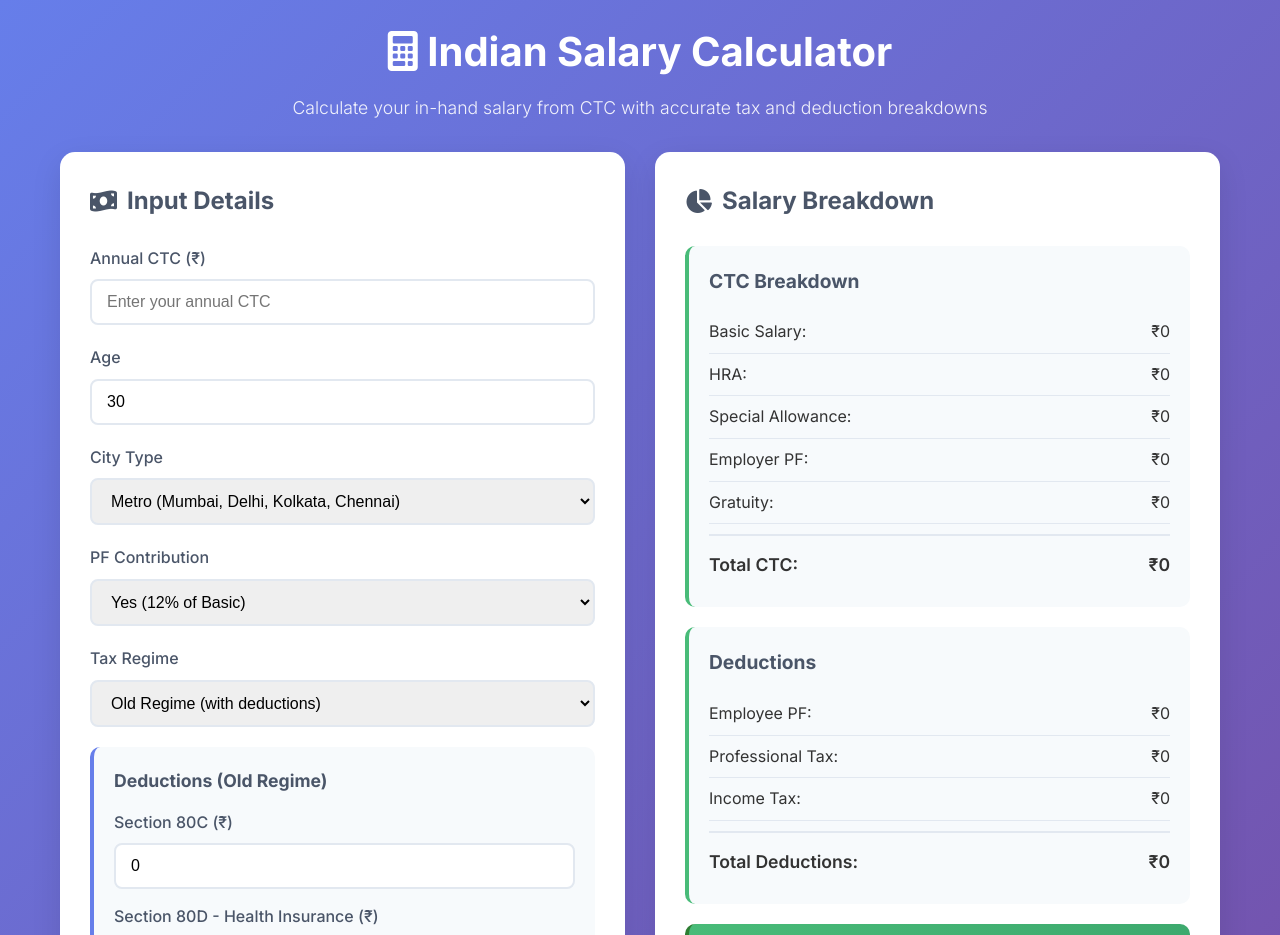
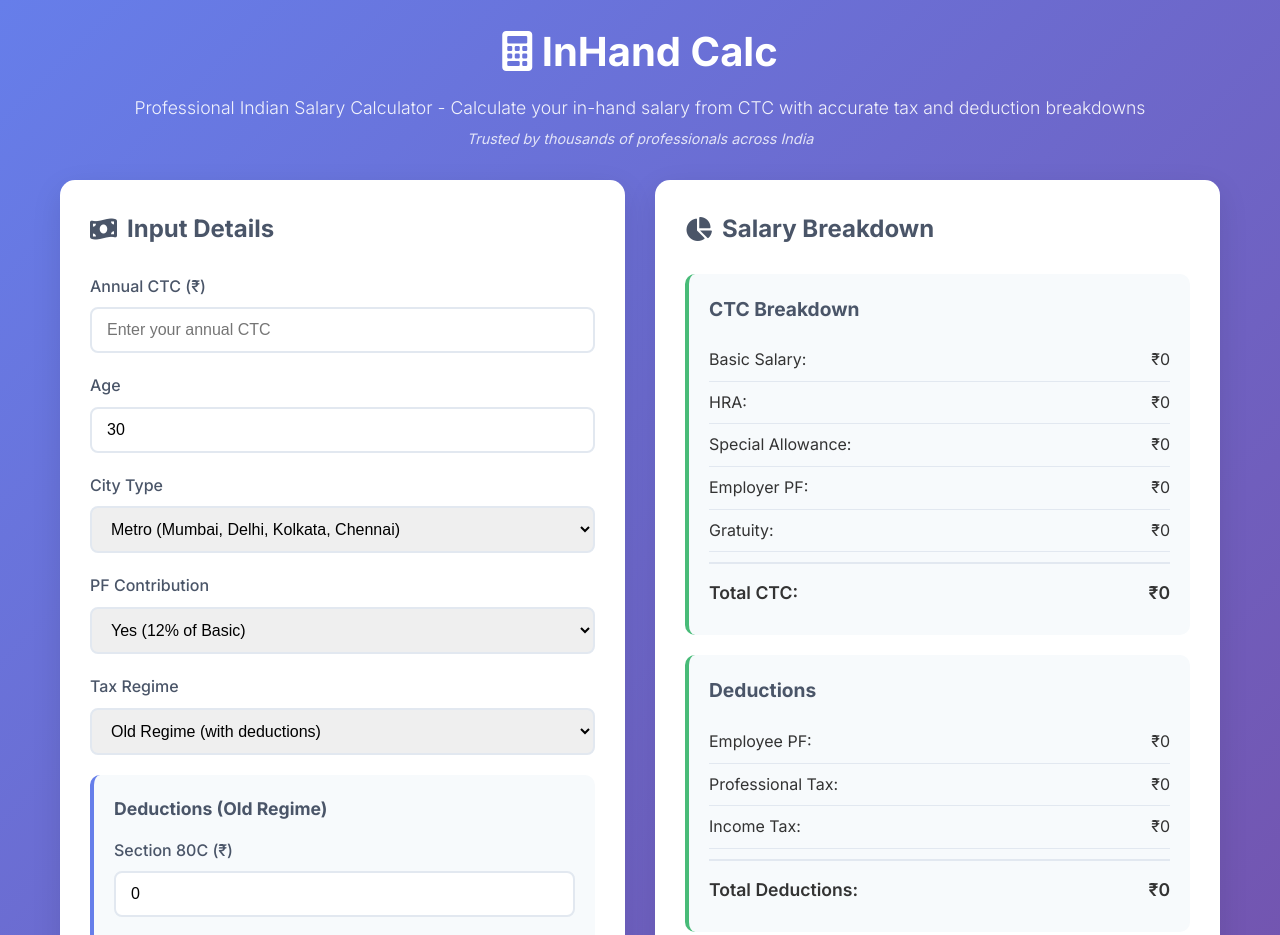
Before and after one commit to FinToolsIndia/Inhand-salary-calculator, a website: page index.html in a window 1280 px wide. Shown: the top 935 px of the page. Drawn offline with Linux system fonts and the light colour scheme.

Commit message:
Update branding to InHand Calc - professional salary calculator brand

```diff
--- a/index.html
+++ b/index.html
@@ -3,26 +3,26 @@
 <head>
     <meta charset="UTF-8">
     <meta name="viewport" content="width=device-width, initial-scale=1.0">
-    <title>Indian Salary Calculator - CTC to In-hand Calculator</title>
+    <title>InHand Calc - Free Indian Salary Calculator | CTC to In-hand Converter</title>
 
     <!-- SEO Meta Tags -->
     <meta name="description" content="Free Indian salary calculator to convert CTC to in-hand salary. Calculate income tax, PF, HRA exemptions for both old and new tax regimes.">
     <meta name="keywords" content="salary calculator india, ctc to inhand calculator, tax calculator india, income tax calculator, pf calculator, hra calculator">
-    <meta name="author" content="Indian Salary Calculator">
+    <meta name="author" content="InHand Calc - Professional Salary Tools">
 
     <!-- Open Graph / Facebook -->
     <meta property="og:type" content="website">
-    <meta property="og:url" content="https://yourdomain.com/">
-    <meta property="og:title" content="Indian Salary Calculator - Free CTC to In-hand Calculator">
+    <meta property="og:url" content="https://ritiksingh2503.github.io/Inhand-salary-calculator/">
+    <meta property="og:title" content="InHand Calc - Free Indian Salary Calculator">
     <meta property="og:description" content="Calculate your exact in-hand salary from CTC with accurate tax deductions. Supports both old and new tax regimes.">
-    <meta property="og:image" content="https://yourdomain.com/preview.png">
+    <meta property="og:image" content="https://ritiksingh2503.github.io/Inhand-salary-calculator/preview.png">
 
     <!-- Twitter -->
     <meta property="twitter:card" content="summary_large_image">
-    <meta property="twitter:url" content="https://yourdomain.com/">
-    <meta property="twitter:title" content="Indian Salary Calculator - Free CTC to In-hand Calculator">
+    <meta property="twitter:url" content="https://ritiksingh2503.github.io/Inhand-salary-calculator/">
+    <meta property="twitter:title" content="InHand Calc - Free Indian Salary Calculator">
     <meta property="twitter:description" content="Calculate your exact in-hand salary from CTC with accurate tax deductions. Supports both old and new tax regimes.">
-    <meta property="twitter:image" content="https://yourdomain.com/preview.png">
+    <meta property="twitter:image" content="https://ritiksingh2503.github.io/Inhand-salary-calculator/preview.png">
     <link rel="stylesheet" href="style.css">
     <link href="https://cdnjs.cloudflare.com/ajax/libs/font-awesome/6.0.0/css/all.min.css" rel="stylesheet">
     <link href="https://fonts.googleapis.com/css2?family=Inter:wght@300;400;500;600;700&display=swap" rel="stylesheet">
@@ -30,8 +30,9 @@
 <body>
     <div class="container">
         <header>
-            <h1><i class="fas fa-calculator"></i> Indian Salary Calculator</h1>
-            <p>Calculate your in-hand salary from CTC with accurate tax and deduction breakdowns</p>
+            <h1><i class="fas fa-calculator"></i> InHand Calc</h1>
+            <p>Professional Indian Salary Calculator - Calculate your in-hand salary from CTC with accurate tax and deduction breakdowns</p>
+            <div class="brand-subtitle">Trusted by thousands of professionals across India</div>
         </header>
 
         <div class="calculator-section">
@@ -170,6 +171,9 @@
                 This calculator provides approximate values based on current Indian tax laws.
                 Please consult a tax advisor for accurate calculations.
             </p>
+            <div class="footer-brand">
+                <strong>InHand Calc</strong> - Professional Salary Tools for India
+            </div>
         </footer>
     </div>
 
--- a/style.css
+++ b/style.css
@@ -34,6 +34,14 @@ header p {
     font-size: 1.1rem;
     font-weight: 300;
     opacity: 0.9;
+    margin-bottom: 5px;
+}
+
+.brand-subtitle {
+    font-size: 0.9rem;
+    font-weight: 400;
+    opacity: 0.8;
+    font-style: italic;
 }
 
 .calculator-section {
@@ -220,6 +228,12 @@ footer i {
     margin-right: 5px;
 }
 
+.footer-brand {
+    margin-top: 10px;
+    font-size: 0.85rem;
+    opacity: 0.8;
+}
+
 /* Responsive Design */
 @media (max-width: 768px) {
     .calculator-section {
```
